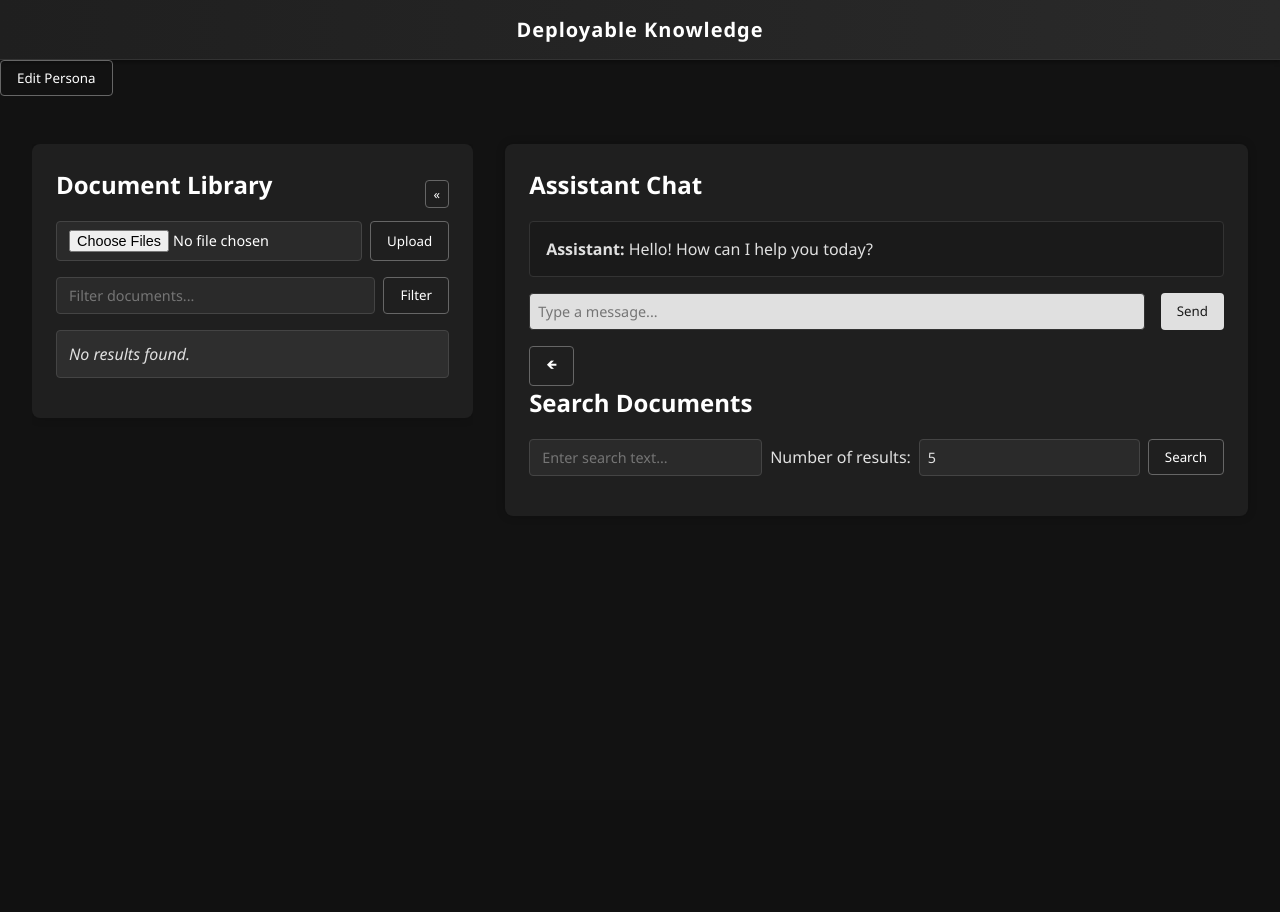
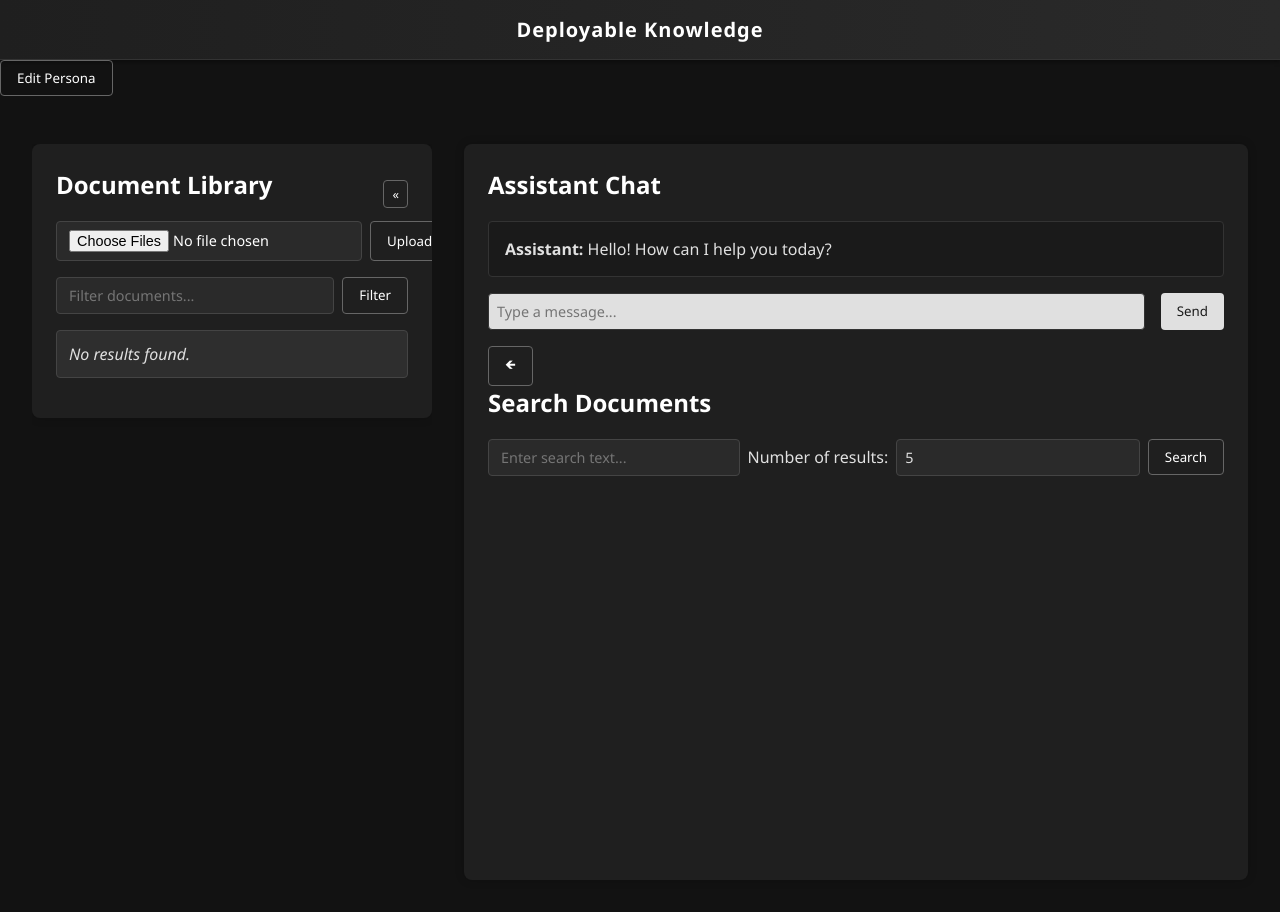
Before and after one commit to sage-bomb/Deployable-Knowledge, a FastAPI app: page / in a window 1280 px wide. Before the commit the page ends 516 px from the top, so only its background shows below. Run offline with FastAPI, Linux system fonts and the light colour scheme; data that the repository does not hold is empty.

Commit message:
layout of doc manager and chat assistant kept consistent

```diff
--- a/app/static/css/style.css
+++ b/app/static/css/style.css
@@ -38,18 +38,47 @@ h2 {
 
 /* === Layout === */
 .container {
-  display: flex;
-  flex-wrap: wrap;
+  display: flex;          /* keep flex */
+  flex-wrap: nowrap;      /* prevent wrapping, force side-by-side */
   gap: 2rem;
   padding: 2rem;
+  width: 100%;
+  height: 100vh;          /* full viewport height, adjust if needed */
+  box-sizing: border-box;
+  overflow: hidden;       /* prevent unwanted scrollbars */
 }
 
 .column {
-  flex: 1 1 45%;
   background-color: var(--bg-panel);
   padding: 1.5rem;
   border-radius: 8px;
   box-shadow: 0 0 10px #00000033;
+  overflow-y: auto;       /* scroll vertically if needed */
+  box-sizing: border-box;
+}
+
+/* Fix widths: left panel fixed, right panel flexible */
+#doc-panel-wrapper {
+  flex: 0 0 400px;        /* fixed width */
+  max-width: 400px;
+  display: flex;
+  flex-direction: column;
+}
+
+.container > .column.scrollable:last-child {
+  flex: 1;                /* take remaining space */
+  min-width: 0;           /* important to allow shrinking */
+  display: flex;
+  flex-direction: column;
+}
+
+/* Prevent document titles from expanding */
+#document-list li strong {
+  display: inline-block;
+  max-width: 100%;
+  overflow: hidden;
+  text-overflow: ellipsis;
+  white-space: nowrap;
 }
 
 @media (max-width: 768px) {
--- a/app/static/js/documents.js
+++ b/app/static/js/documents.js
@@ -108,7 +108,7 @@ function renderDocumentList(docs, filter = "") {
     });
 
     li.innerHTML = `
-      <strong>${escapeHtml(doc.title)}</strong><br />
+      <strong title="${escapeHtml(doc.title)}">${escapeHtml(doc.title)}</strong><br />
       <small>Segments: ${doc.segments}</small><br />
       <small>Status: </small>
     `;
--- a/app/templates/index.html
+++ b/app/templates/index.html
@@ -43,6 +43,7 @@
       <button id="open-persona-btn">Edit Persona</button>
     </div>
 
+    <div class="feature-layout">
       <div class="container">
         <div id="doc-panel-wrapper" class="column-wrapper scrollable">
           <div class="column" id="doc-manager">
@@ -84,7 +85,11 @@
             </div>
           </div>
           <form id="chat-form">
-          <input type="text" id="user-input" placeholder="Type a message..." />
+            <input
+              type="text"
+              id="user-input"
+              placeholder="Type a message..."
+            />
             <button type="submit" id="submit-button">Send</button>
           </form>
           <div id="search-panel-wrapper" class="column-wrapper">
@@ -110,5 +115,6 @@
           </div>
         </div>
       </div>
+    </div>
   </body>
 </html>
```
Lines whose indentation alone changed are shown as unchanged.
